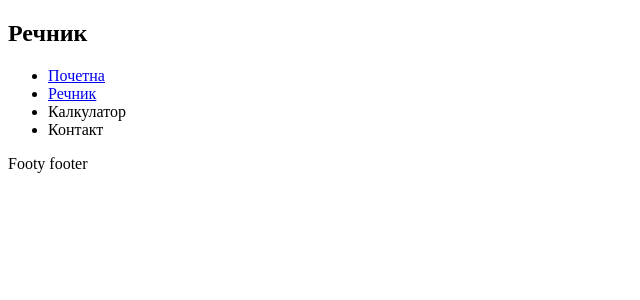
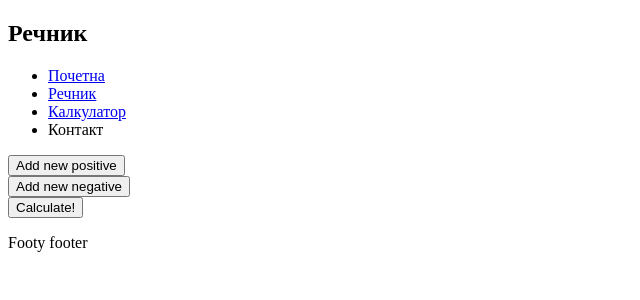
Before and after one commit to aandevski/Recnik, a React app in the folder frontend/: page /calculator in a window 1280 px wide. Shown: the top 300 px of the page, without its empty margins (0-640 px from the left). Built offline with nearby package versions, Linux system fonts and the light colour scheme; the HTML template or start-up script is replaced by a standard one.

Commit message:
Add calculator

```diff
--- a/frontend/src/components/App.js
+++ b/frontend/src/components/App.js
@@ -1,10 +1,11 @@
 import React from "react";
 import ReactDOM from "react-dom";
 import { Header } from "./Header";
-import { HomePage } from "./HomePage";
+import { HomePage } from "../pages/HomePage";
 import { Footer } from "./Footer";
-import { RecnikContainer } from "../containers/RecnikContainer";
 import { Switch, Route, BrowserRouter } from 'react-router-dom'
+import {RecnikPage} from "../pages/RecnikPage";
+import {CalculatorContainer} from "../containers/CalculatorContainer";
 
 const App = () => (
     <BrowserRouter>
@@ -13,7 +14,8 @@ const App = () => (
                 <Header />
                 <Switch>
                     <Route exact path="/" component={HomePage} />
-                    <Route exact path="/recnik/:word?" component={RecnikContainer} />
+                    <Route exact path="/recnik/:word?" component={RecnikPage} />
+                    <Route exact path="/calculator" component={CalculatorContainer} />
                 </Switch>
             </div>
             <Footer />
--- /dev/null
+++ b/frontend/src/components/Calculator.js
@@ -0,0 +1,33 @@
+import React from "react";
+
+export const Calculator = (props) => {
+
+    const positives = props.positives.map((field, index) => {
+        return <input key={index} data-id={index} type="text" value={field} onChange={props.editPositive}/>;
+    });
+    const negatives = props.negatives.map((field, index) => {
+        return <input key={index} data-id={index} type="text" value={field} onChange={props.editNegative}/>
+    });
+    const results = props.results.map((result, index) => {
+        return <span key={index}><b>{result.word}</b> ({result.probability.toFixed(2)}%)</span>;
+    })
+
+    return (
+        <div>
+            <div className="row">
+                <div className="halfColumn">
+                    <button onClick={props.addPositive}>Add new positive</button>
+                    {positives}
+                </div>
+                <div className="halfColumn">
+                    <button onClick={props.addNegative}>Add new negative</button>
+                    {negatives}
+                </div>
+            </div>
+            <div className="row">
+                <button onClick={props.calculate}>Calculate!</button>
+                {results}
+            </div>
+        </div>
+    );
+}
--- a/frontend/src/components/Header.js
+++ b/frontend/src/components/Header.js
@@ -10,7 +10,7 @@ export const Header = () => (
             <ul>
                 <li><Link to="/">Почетна</Link></li>
                 <li><Link to="/recnik">Речник</Link></li>
-                <li>Калкулатор</li>
+                <li><Link to="/calculator">Калкулатор</Link></li>
                 <li>Контакт</li>
             </ul>
         </section>
--- /dev/null
+++ b/frontend/src/containers/CalculatorContainer.js
@@ -0,0 +1,70 @@
+import React from "react";
+import {Calculator} from "../components/Calculator";
+import {Repository} from "../repository/repository";
+
+export class CalculatorContainer extends React.Component {
+
+    constructor(props) {
+        super(props);
+        this.state = {
+            positiveFields: [],
+            negativeFields: [],
+            results: []
+        };
+        this.addPositive = this.addPositive.bind(this);
+        this.addNegative = this.addNegative.bind(this);
+        this.editPositive = this.editPositive.bind(this);
+        this.editNegative = this.editNegative.bind(this);
+        this.calculate = this.calculate.bind(this);
+    }
+
+    addPositive(){
+        this.setState((prevState, props) => ({
+            positiveFields: [...prevState.positiveFields, '']
+        }));
+    }
+
+    addNegative() {
+        this.setState((prevState, props) => ({
+            negativeFields: [...prevState.negativeFields, '']
+        }));
+    }
+
+    editPositive(e) {
+        e.persist();
+        this.setState((prevState, props) => ({
+            positiveFields: prevState.positiveFields.map((f, idx) => {
+                if(idx !== parseInt(e.target.dataset.id)) return f;
+                else return e.target.value;
+            })
+        }));
+    }
+
+    editNegative(e) {
+        e.persist();
+        this.setState((prevState, props) => ({
+            negativeFields: prevState.negativeFields.map((f, idx) => {
+                if(idx !== parseInt(e.target.dataset.id)) return f;
+                else return e.target.value;
+            })
+        }));
+    }
+
+    calculate() {
+        Repository.getCalculation(this.state.positiveFields, this.state.negativeFields).then(d => {
+            this.setState((prevState, props) => ({
+                results: d
+            }));
+        });
+    }
+
+    render() {
+        return (
+            <Calculator positives={this.state.positiveFields} negatives={this.state.negativeFields} results={this.state.results}
+                        addPositive={this.addPositive} addNegative={this.addNegative} editPositive={this.editPositive}
+                        editNegative={this.editNegative} calculate={this.calculate}/>
+        );
+    }
+
+
+};
--- a/frontend/src/repository/repository.js
+++ b/frontend/src/repository/repository.js
@@ -21,11 +21,18 @@ export class Repository {
     }
 
     static getWord(query) {
-        console.log("Called repo getword with " + query);
         const url = '/api/word/' + query;
 
         return fetch(url).then(handleResponse).then(jsonResponse => {
             return jsonResponse;
         }).catch(handleError);
     }
+
+    static getCalculation(positives, negatives) {
+        const url = '/api/calculate/' + positives.join(',') + '/' + negatives.join(',');
+
+        return fetch(url).then(handleResponse).then(jsonResponse => {
+            return jsonResponse.results;
+        }).catch(handleError);
+    }
 }
```
Also changed, not shown: frontend/src/pages/CalculatorPage.js (added, +8 -0 lines).
